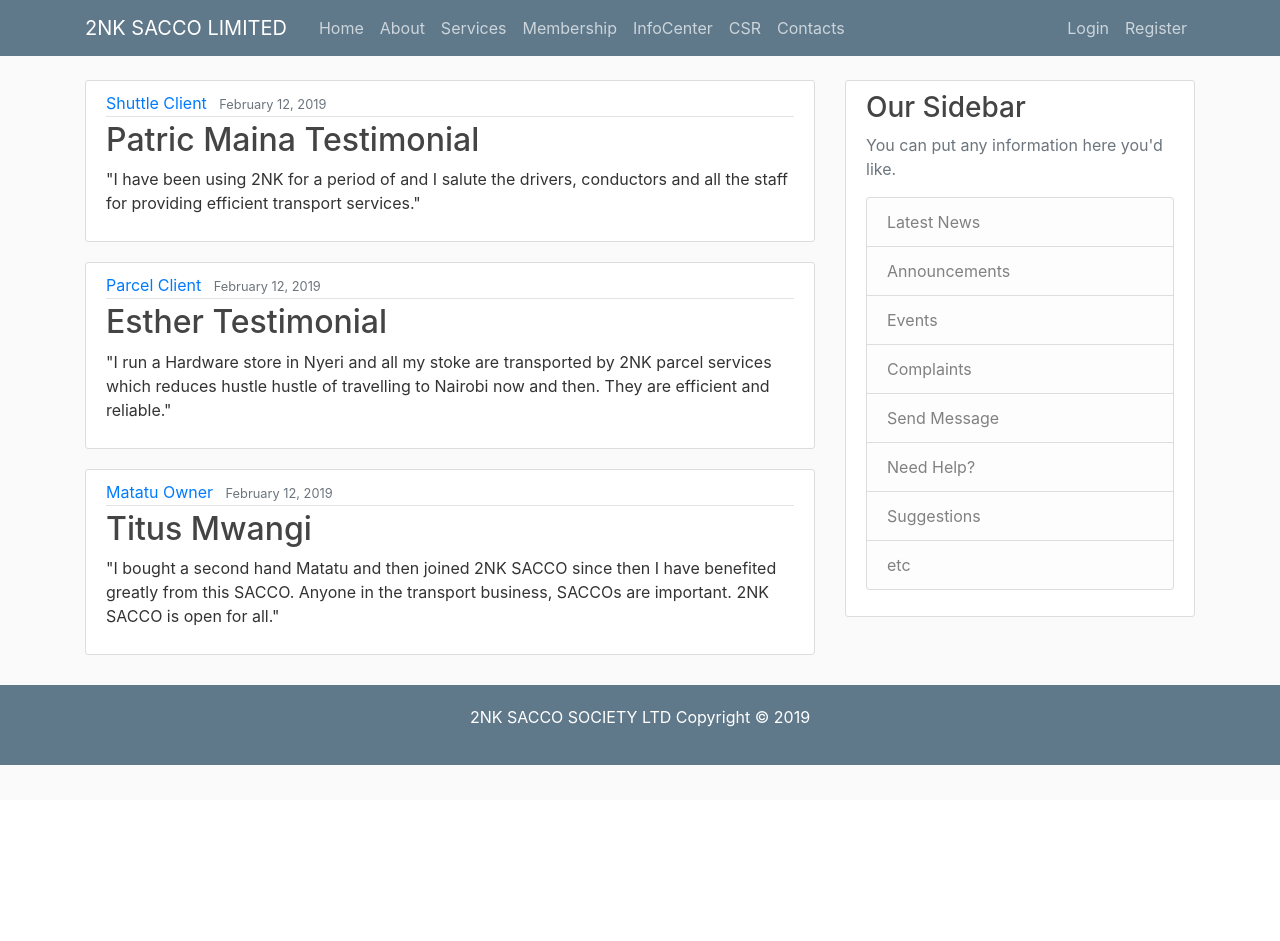
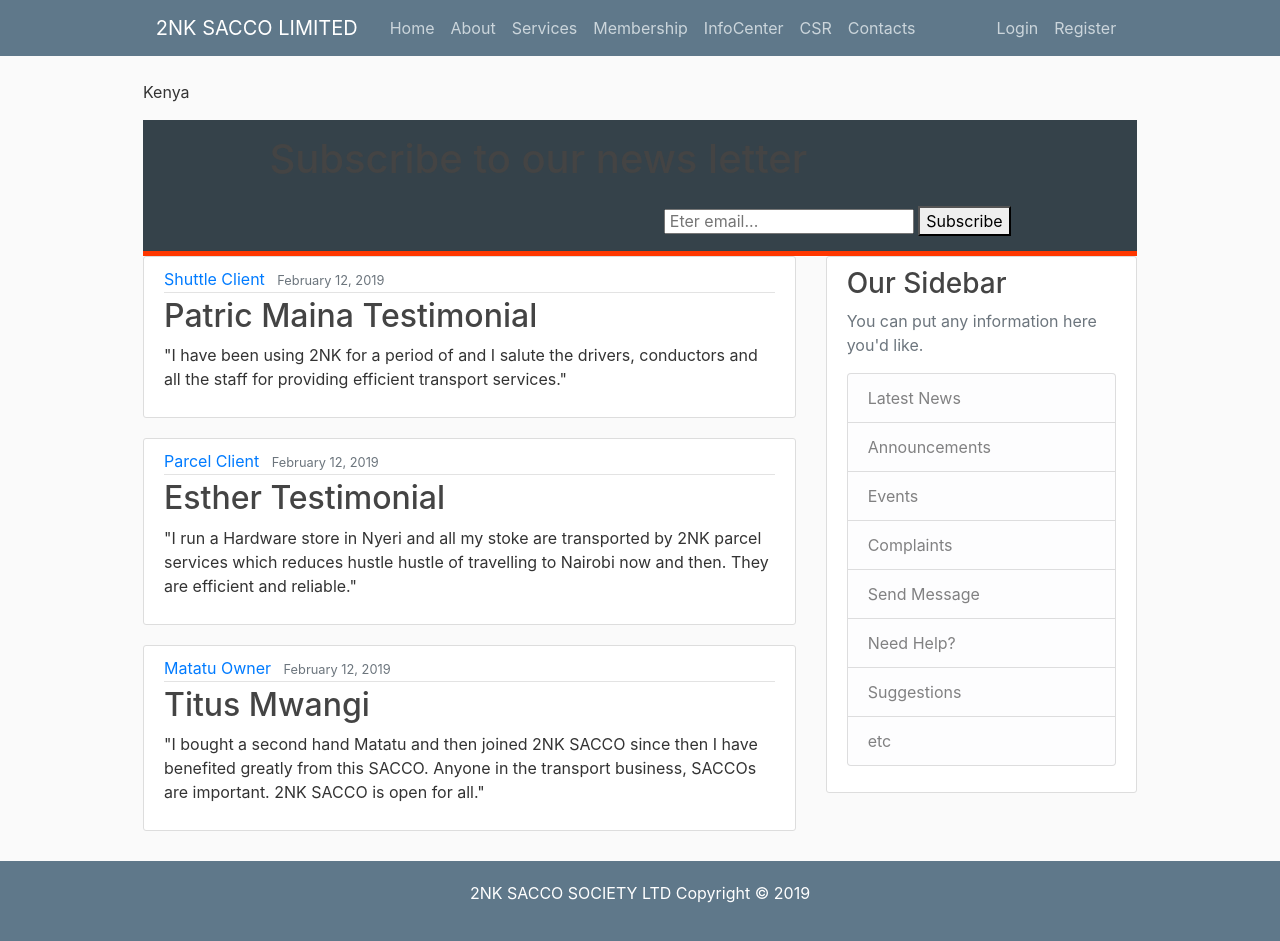
Before and after one commit to ebarasa/2nk-sacco, a Django app: page / in a window 1280 px wide. Before the commit the page ends 765 px from the top, so only its background shows below. Run offline with Django 3.2, Linux system fonts and the light colour scheme; some libraries are stand-ins or nearby versions.

Commit message:
all changes

```diff
--- a/blog/static/blog/main.css
+++ b/blog/static/blog/main.css
@@ -90,3 +90,31 @@
   background-color: #5f788a;
   text-align: center;
 }
+
+.container{
+  width: 80%;
+  margin: auto;
+  overflow: hidden;
+}
+
+#newsletter{
+  padding: 15px;
+  color: #ffffff;
+  background: #35424a;
+  border-bottom: #ff3700 5px solid;
+}
+
+#newsletter h1{
+  float: left;
+}
+
+#newsletter form{
+  float: right;
+  margin-top: 15px;
+}
+
+#newsletter input[type="email"]{
+  padding: 4px;
+  height: 25px;
+  width: 250px;
+}
--- a/blog/templates/blog/base.html
+++ b/blog/templates/blog/base.html
@@ -45,6 +45,13 @@
 	    </div>
 	  </nav>
 	</header>
+
+	<main role="main" class="container">
+		<div class="top">
+			{% block con %}{% endblock %}
+		</div>
+	</main>
+
 	<main role="main" class="container">
 	  <div class="row">
 	    <div class="col-md-8">
--- a/blog/templates/blog/home.html
+++ b/blog/templates/blog/home.html
@@ -1,4 +1,19 @@
 {% extends "blog/base.html" %}
+
+{% block con %}
+
+	<p>Kenya</p>
+	<section id="newsletter">
+		<div class="container">
+			<h1>Subscribe to our news letter</h1>
+			<form>
+				<input type="email" placeholder="Eter email...">
+				<button type="submit" class="button_1">Subscribe</button>
+			</form>
+		</div>
+	</section>
+
+{% endblock %}
 
 {% block content %}
 
```
